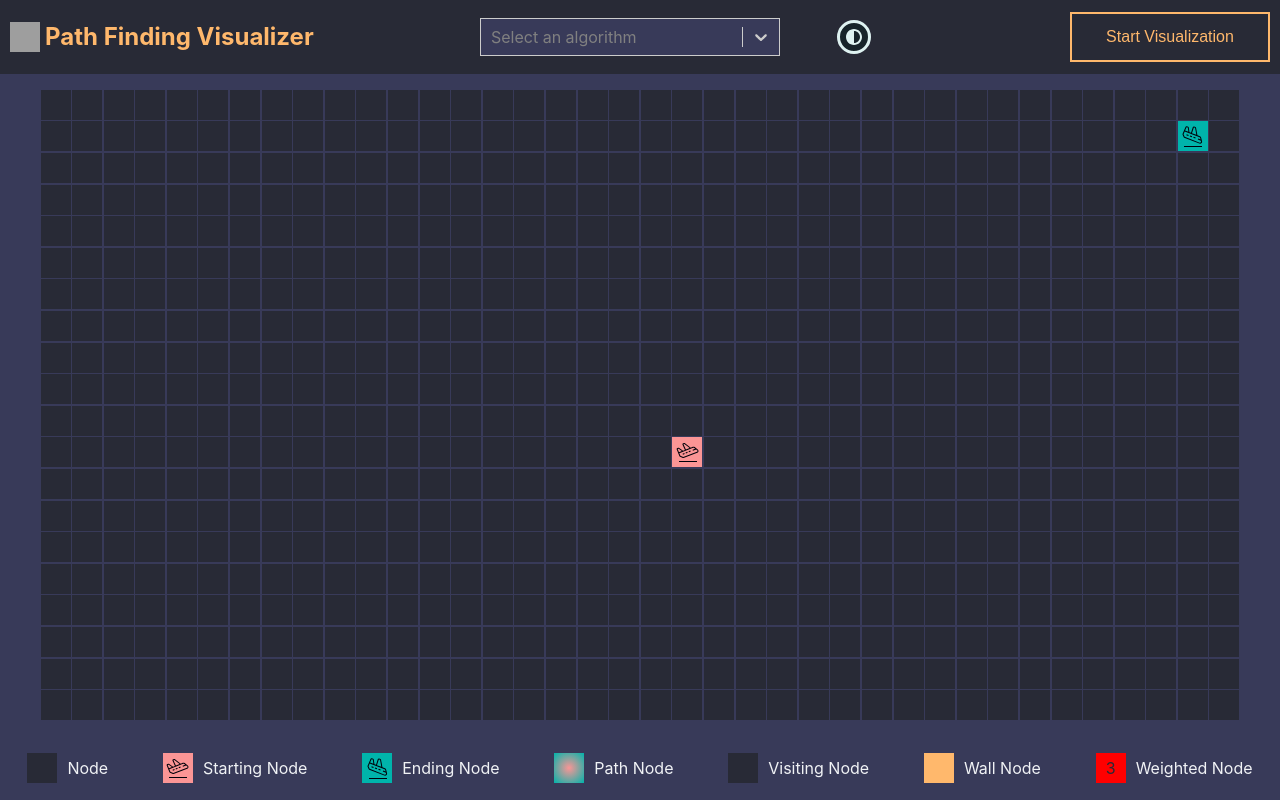
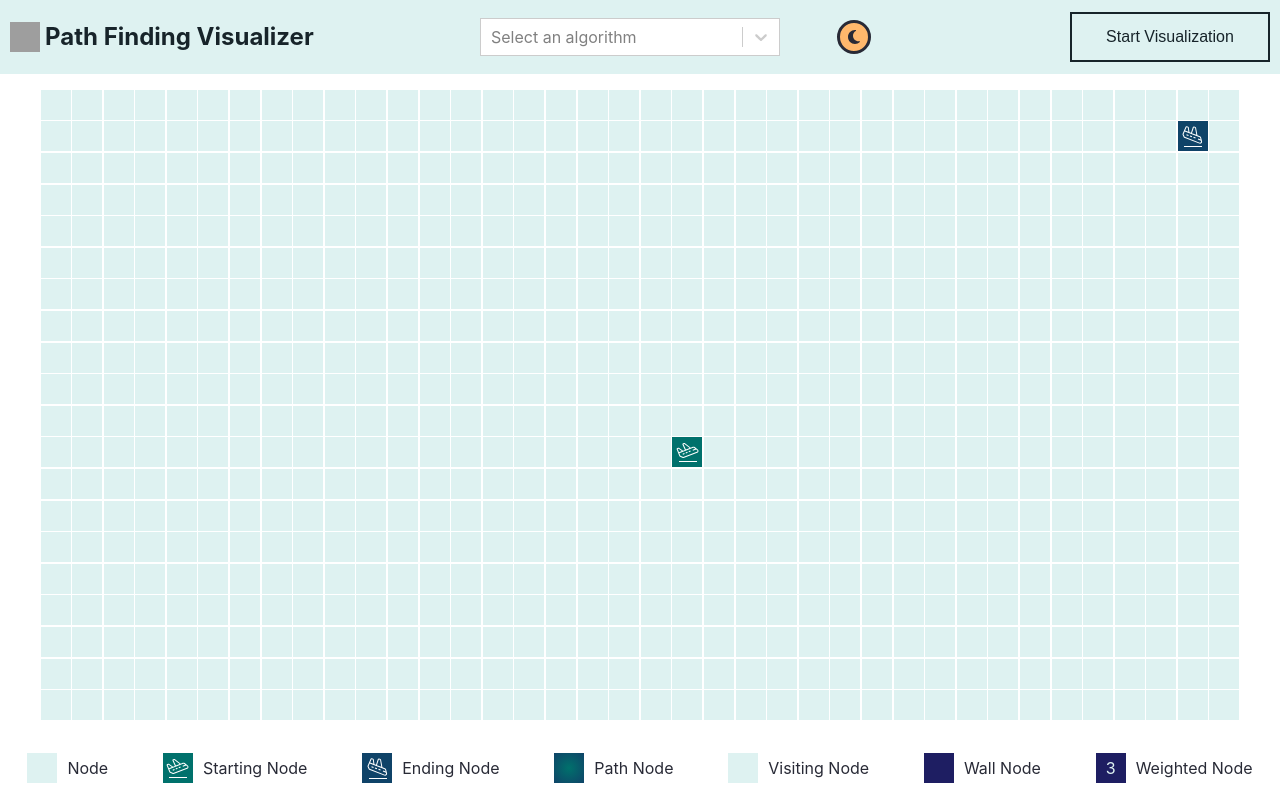
Before and after one commit to Raveen2001/Path-Finding-Visualizer, a React (Vite) app: page / in a window 1280 px wide. Built offline with nearby package versions, Linux system fonts and the light colour scheme; grey boxes are pictures that could not be loaded.

Commit message:
theme enhanced

```diff
--- a/src/path-visualizer/theme-switcher/ThemeSwitcher.tsx
+++ b/src/path-visualizer/theme-switcher/ThemeSwitcher.tsx
@@ -6,17 +6,33 @@ import { ReactComponent as MoonIcon } from "../../assets/svg/moon.svg";
 import "./ThemeSwitcher.scss";
 
 const ThemeSwitcher = () => {
-  const [isDarkTheme, setIsDarkTheme] = useState<boolean>(true);
+  const [isDarkTheme, setIsDarkTheme] = useState<boolean>(false);
   // change theme
   useEffect(() => {
     document.body.classList.remove("dark", "light");
-
     if (isDarkTheme) document.body.classList.add("dark");
     else document.body.classList.add("light");
   }, [isDarkTheme]);
   return (
-    <div className="Theme-Switcher" onClick={() => setIsDarkTheme((v) => !v)}>
-      <ThemeIcon fill="var(--other-primary-color)" width={"16"} height={"16"} />
+    <div
+      className="Theme-Switcher"
+      onClick={(e) => {
+        e.stopPropagation();
+        setIsDarkTheme((v) => !v);
+      }}
+    >
+      {/* <ThemeIcon fill="var(--other-primary-color)" width={"16"} height={"16"} /> */}
+      {isDarkTheme && (
+        <SunIcon fill="var(--other-primary-color)" width={"16"} height={"16"} />
+      )}
+
+      {!isDarkTheme && (
+        <MoonIcon
+          fill="var(--other-primary-color)"
+          width={"16"}
+          height={"16"}
+        />
+      )}
     </div>
   );
 };
--- a/src/path-visualizer/top-menu/TopMenu.tsx
+++ b/src/path-visualizer/top-menu/TopMenu.tsx
@@ -49,6 +49,7 @@ const TopMenu = () => {
             control: (baseStyles, state) => ({
               ...baseStyles,
               width: 300,
+              transition: "all 0.2s ease",
             }),
           }}
           placeholder="Select an algorithm"
--- a/src/theme.scss
+++ b/src/theme.scss
@@ -33,8 +33,10 @@
   --accent-color: #17242a;
   --primary-color: #def2f1;
   --secondary-color: #ffffff;
+  --hover-color: #aed8d6;
   --color: #282a36;
   --icon-color: #ffffff;
+  --hold-down-color: #badfe7;
 
   --canvas-background-color: var(--primary-color);
 
@@ -54,8 +56,6 @@
   --node-visited-animation-start-color: var(--node-start-color);
   --node-visited-animation-end-color: var(--node-end-color);
 
-  --hold-down-color: #badfe7;
-
   // top-menu
   --top-menu-color: var(--primary-color);
 }
```
